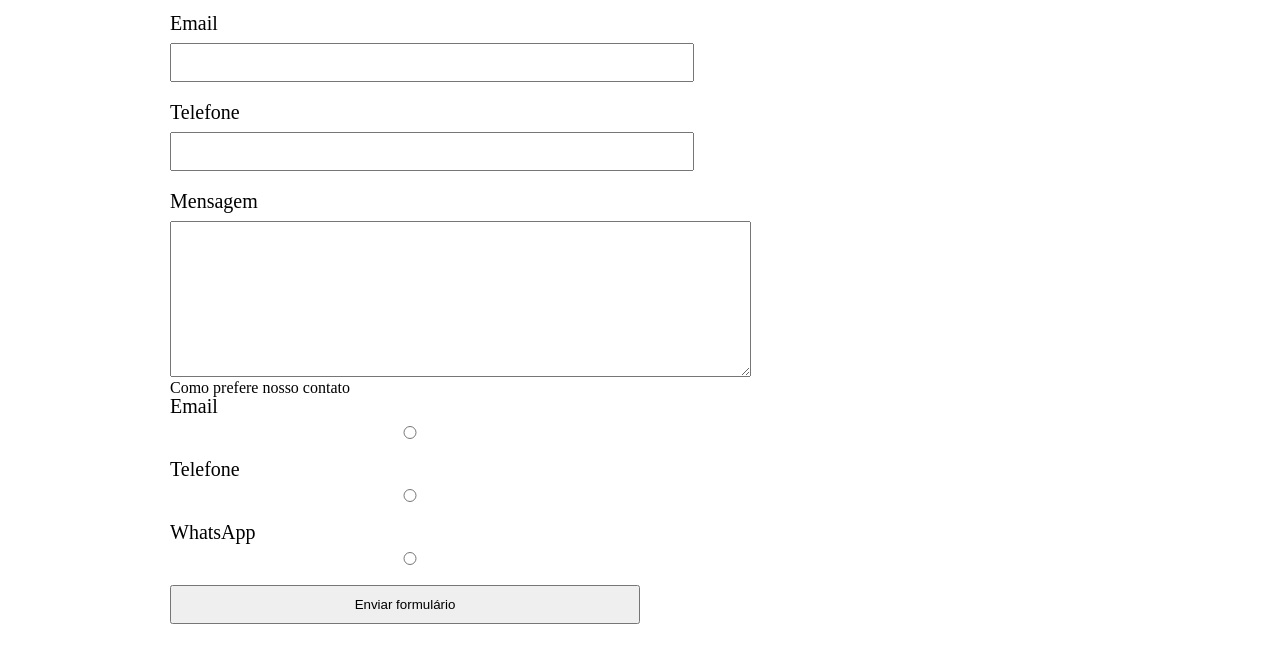
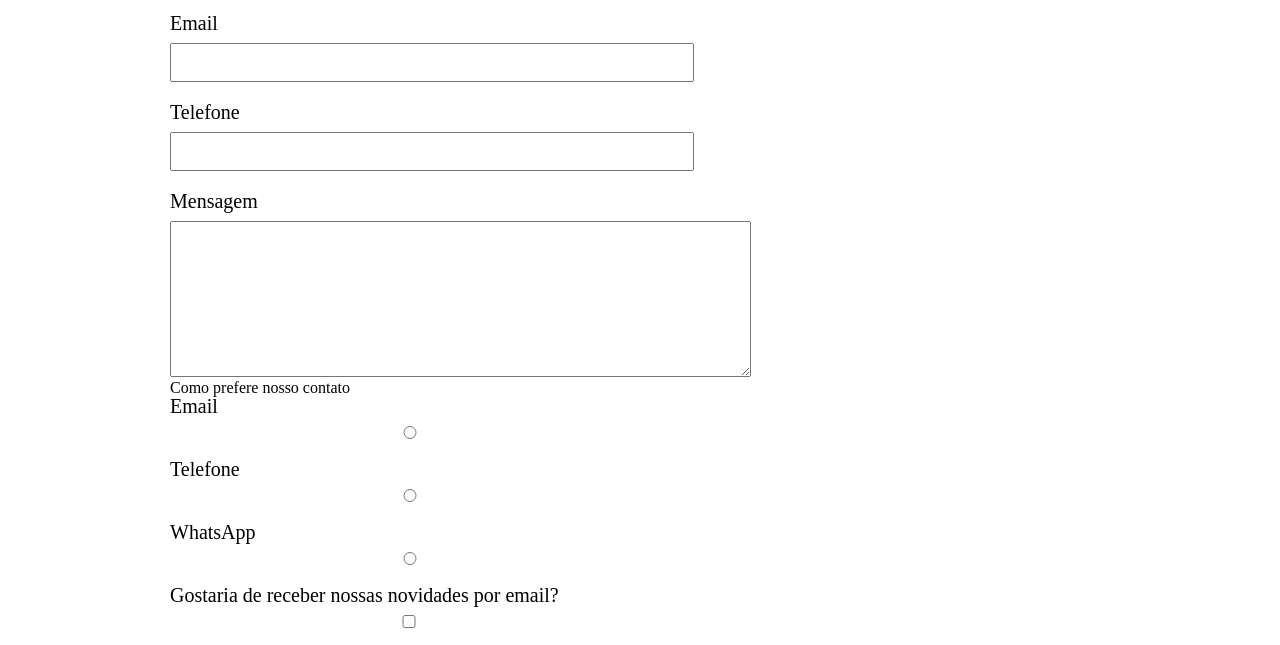
Before and after one commit to GuilhermeBrun/estudo-html, a plain HTML site: page contato.html in a window 1280 px wide. Shown: the part 175-820 px from the top of the page. Drawn offline with Linux system fonts and the light colour scheme.

Commit message:
criando a checkbox para receber novidade no email

```diff
--- a/contato.html
+++ b/contato.html
@@ -52,6 +52,10 @@
                 <label for="radio-whatsapp">WhatsApp</label>
                 <input type="radio" name="contato" value="whatsapp" id="radio-whatsapp">
             </div>
+
+            <label for="checkbox">Gostaria de receber nossas novidades por email?</label>
+            <input type="checkbox" id="checkbox">
+
             <input type="submit" value="Enviar formulário">
         </form>
 
```
